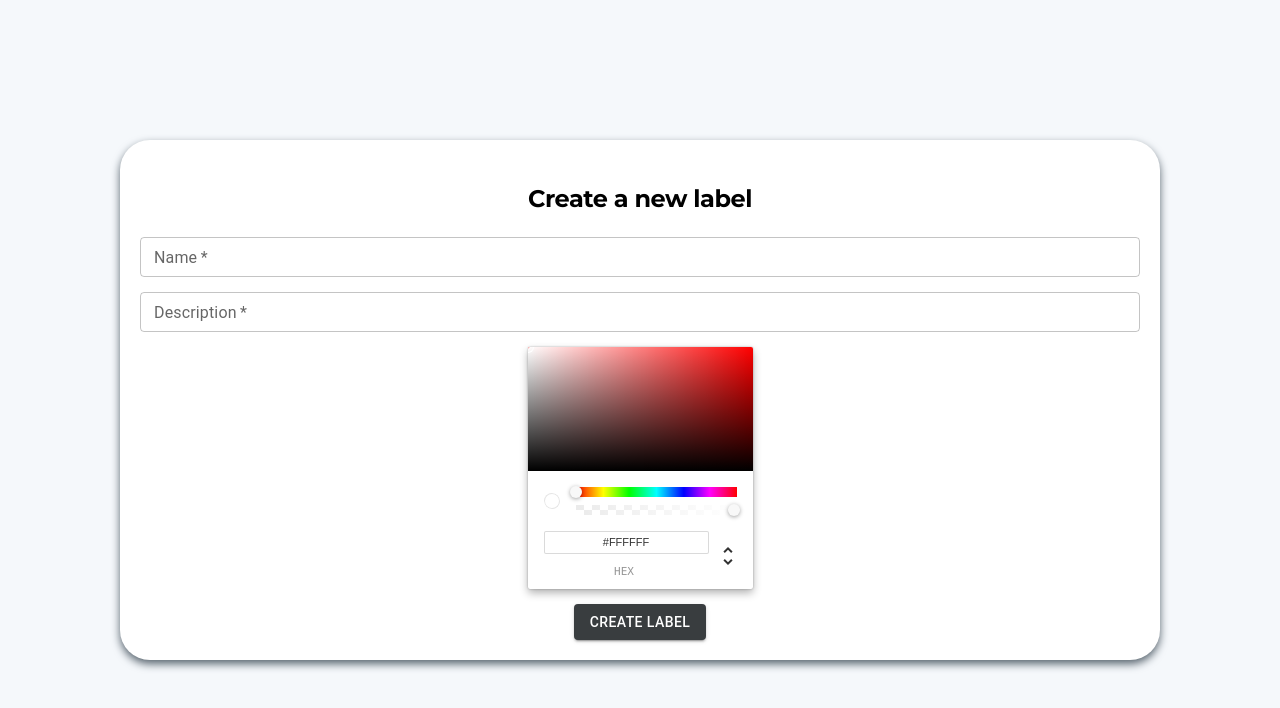
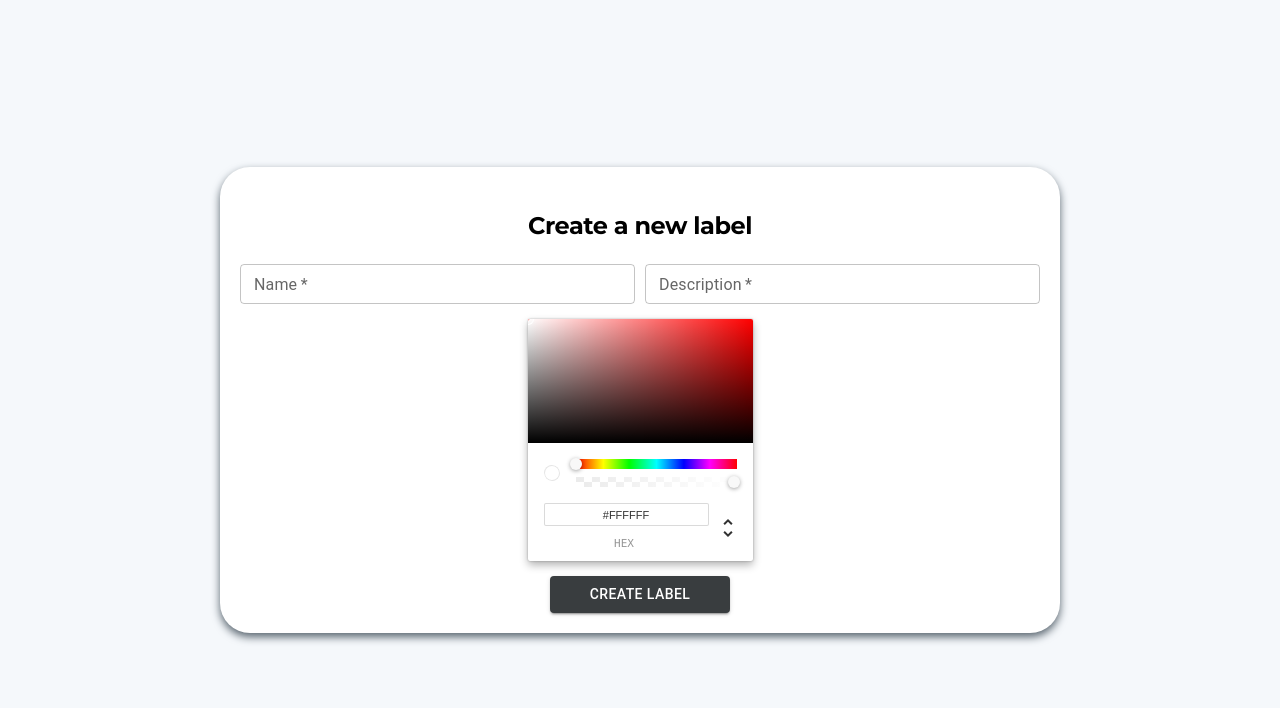
Before and after one commit to nevermind998/uks, a React (Create React App) app in the folder uks_front/: page /label/new/1 in a window 1280 px wide. Shown: the top 708 px of the page. Built offline with nearby package versions, Linux system fonts and the light colour scheme; sample sign-in values are in the browser's storage.

Commit message:
fix: fixing UI for label form

```diff
--- /dev/null
+++ b/uks_front/src/Style/components/_label-form.scss
@@ -0,0 +1,84 @@
+.label-form {
+    $self: &;
+
+    width: 100%;
+    display: flex;
+    justify-content: center;
+    align-items: center;
+    background-color: $light-gray;
+    position:absolute;
+    bottom: 0;
+    top: 0;
+
+
+    img {
+        width: 50%;
+    }
+
+    &__content-wrapper {
+        background-color: white;
+        width: 800px;
+        padding: 20px;
+        border-radius: 30px;
+        box-shadow: 0 4px 8px 0 $gray;
+        display: flex;
+        flex-direction: column;
+        align-items: center;
+        justify-content: space-between;
+    }
+
+    &__group {
+        width: 100%;
+        display: flex;
+        gap: 10px;
+    }
+
+    &__form {
+        display: flex;
+        width: 100%;
+        flex-direction: column;
+        gap: 15px;
+        justify-content: center;
+        align-items: center;
+
+        &--field {
+            width: 100%;
+        }
+
+        &--textarea {
+            width: 100%;
+            padding: 10px;
+            font-family: "Roboto", "Helvetica", "Arial", sans-serif;
+            font-weight: 400;
+            font-size: 1rem;
+            line-height: 1.4375em;
+            letter-spacing: 0.00938em;
+            color: $primary-gray;
+            box-sizing: border-box;
+            position: relative;
+            cursor: text;
+            display: inline-flex;
+            align-items: center;
+            position: relative;
+            border-radius: 4px;
+            border-color: $secondary-gray;
+
+            &:hover {
+                border-color: $primary-gray;
+            }
+
+            &:focus {
+                border-color: $primary-gray;
+                box-shadow: 0 0 0 3px $secondary-gray;
+            }
+        }
+
+        #{$self}__button {
+            width: 180px;
+        }
+    }
+}
+
+.css-ugtpnh-MuiFormLabel    -root-MuiInputLabel-root {
+    font-size: 14px !important;
+}
--- a/uks_front/src/Style/main.scss
+++ b/uks_front/src/Style/main.scss
@@ -2,4 +2,4 @@
 
 @import './components/example', './components/sign-in', './components/sign-up';
 
-@import './components/add-update-form';
+@import './components/add-update-form', './components/label-form';
--- a/uks_front/src/Views/ProjectManagement/LabelForm/index.tsx
+++ b/uks_front/src/Views/ProjectManagement/LabelForm/index.tsx
@@ -54,11 +54,12 @@ const Label = () => {
 
 
   return (
-    <div className="add-update-form">
+    <div className="label-form">
       <Toast open={open} setOpen={setOpen} toastOptions={toastOptions} />
-      <div className="add-update-form__content-wrapper">
+      <div className="label-form__content-wrapper">
         <h3>Create a new label</h3>
-        <form onSubmit={formik.handleSubmit} className="add-update-form__form">
+        <form onSubmit={formik.handleSubmit} className="label-form__form">
+        <div className="label-form__group">
             <TextField
               id="name"
               label="Name"
@@ -69,7 +70,7 @@ const Label = () => {
               error={formik.touched.name && Boolean(formik.errors.name)}
               helperText={formik.errors.name && formik.touched.name}
               required
-              className="add-update-form__form--field"
+              className="label-form__form--field"
               size="small"
             />
             <TextField
@@ -82,14 +83,15 @@ const Label = () => {
               required
               error={formik.touched.description && Boolean(formik.errors.description)}
               helperText={formik.errors.description && formik.touched.description}
-              className="add-update-form__form--field"
+              className="label-form__form--field"
               size="small"
             />
+            </div>
             <ChromePicker
               color={selectedColor}
               onChange={handleColorChange}
             />
-            <Button type="submit" className="add-update__button" variant="contained">
+            <Button type="submit" className="label-form__button" variant="contained">
               Create label
             </Button>
         </form>
```
